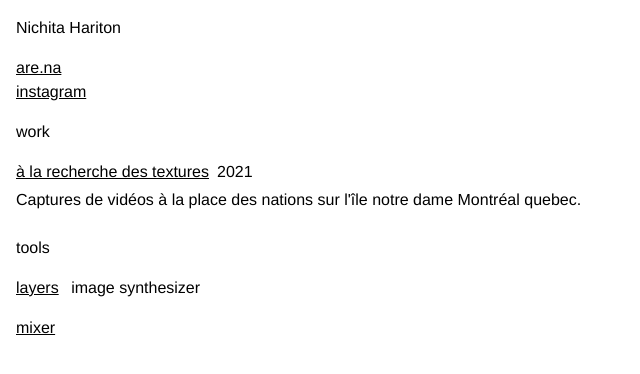
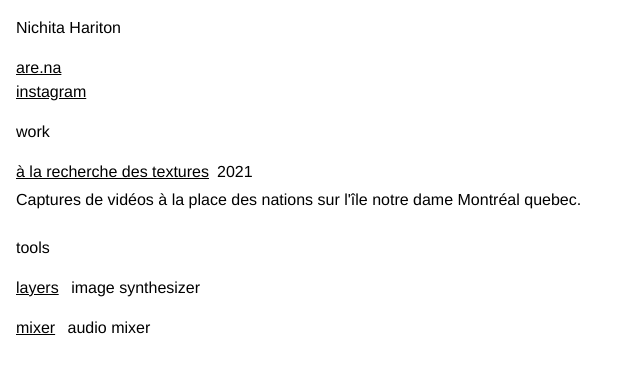
Before and after one commit to eufekt/lesnichita, a plain HTML site: page public/index.html in a window 1280 px wide. Shown: the full height of the page, 0-640 px from the left. Drawn offline with Linux system fonts and the light colour scheme; no server answers.

Commit message:
Add subtitle to mixer tools link (#5)
Co-authored-by: Cursor Agent <cursoragent@cursor.com>
Co-authored-by: Nichita Hariton <eufekt@users.noreply.github.com>

```diff
--- a/public/index.html
+++ b/public/index.html
@@ -43,6 +43,7 @@
         </li>
         <li>
           <a href="https://mixer-redux.nichihariton.workers.dev/">mixer</a>
+          <span class="subtitle">audio mixer</span>
         </li>
       </ul>
     </section>
```
